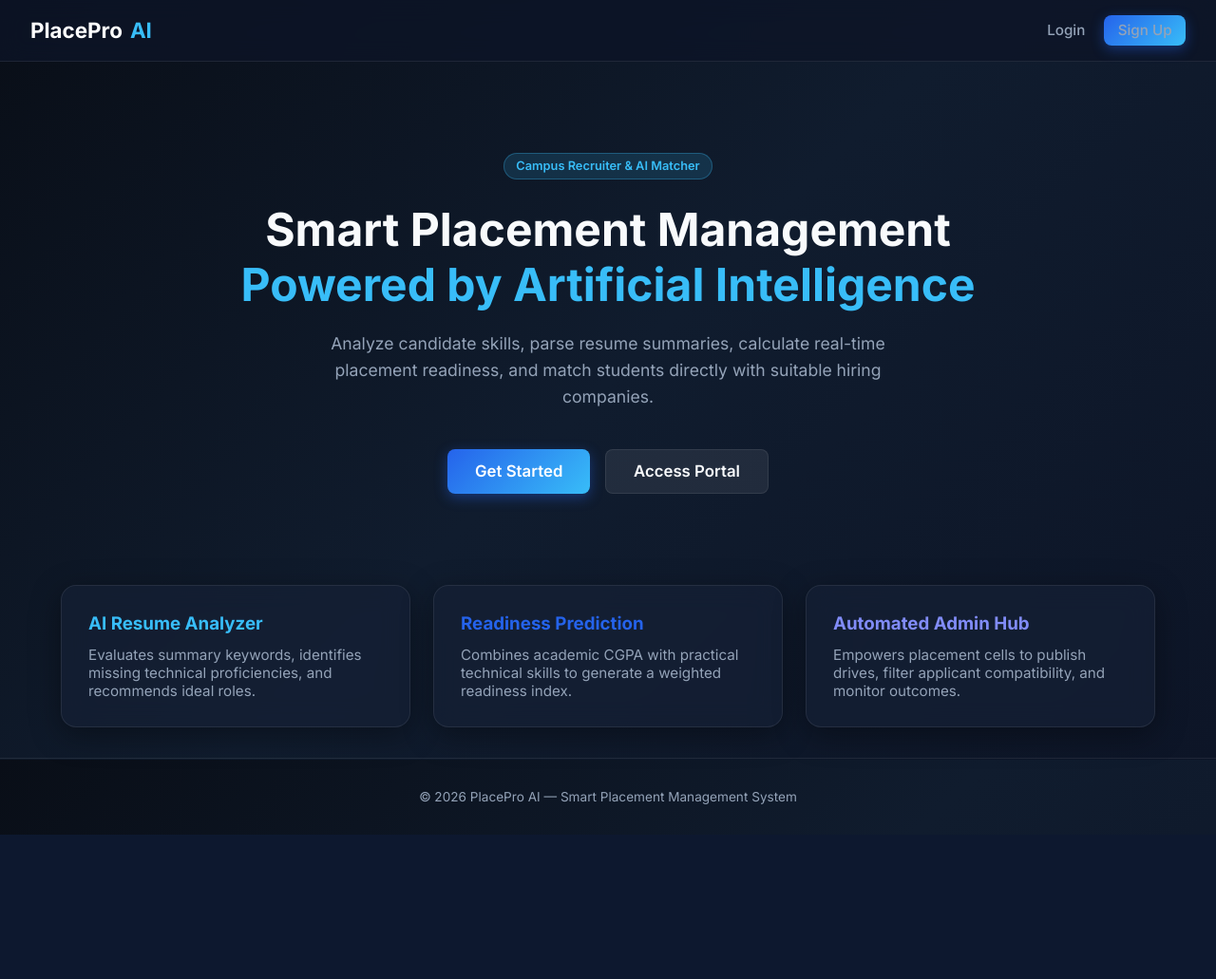
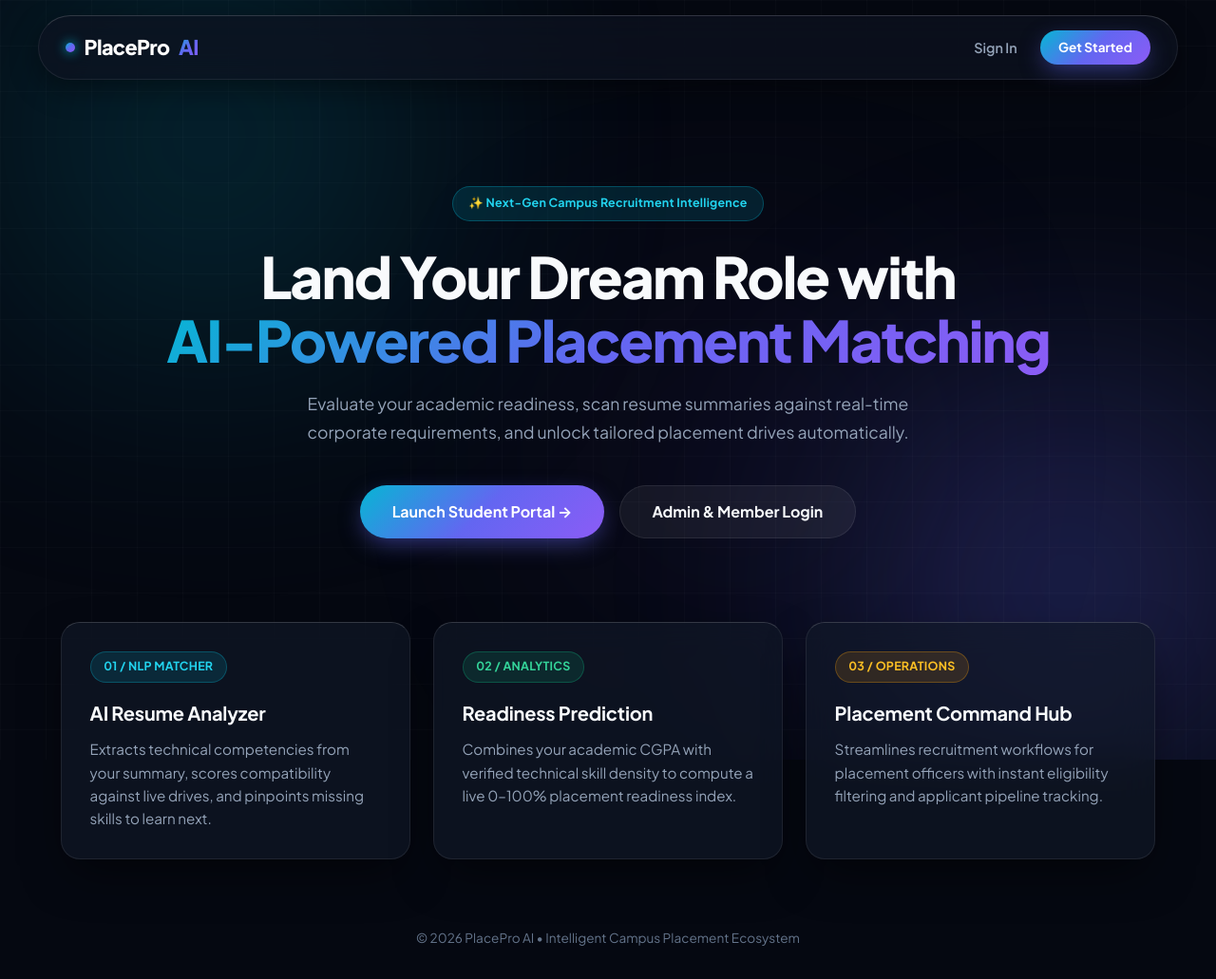
Before and after one commit to tejasw2007/placepro-ai, a Flask app: page / in a window 1280 px wide. Shown: the whole page at 95% size. Before the commit the page ends 879 px from the top, so only its background shows below. Run offline with Flask 3, Linux system fonts and the light colour scheme.

Commit message:
ui: upgrade to aurora mesh glassmorphism and modern SaaS design

```diff
--- a/app/static/css/style.css
+++ b/app/static/css/style.css
@@ -1,211 +1,347 @@
+@import url('https://fonts.googleapis.com/css2?family=Plus+Jakarta+Sans:wght@400;500;600;700;800&display=swap');
+
 :root {
-  --bg-gradient: linear-gradient(135deg, #090e17 0%, #101c2e 50%, #0d1527 100%);
-  --glass-bg: rgba(22, 33, 54, 0.65);
+  --bg-base: #050811;
+  --glass-surface: rgba(17, 25, 40, 0.65);
+  --glass-surface-hover: rgba(24, 35, 56, 0.78);
   --glass-border: rgba(255, 255, 255, 0.08);
-  --glass-shadow: 0 8px 32px 0 rgba(0, 0, 0, 0.37);
-  --accent-cyan: #38bdf8;
-  --accent-blue: #2563eb;
-  --accent-purple: #818cf8;
-  --text-main: #f8fafc;
-  --text-muted: #94a3b8;
+  --glass-highlight: rgba(255, 255, 255, 0.16);
+
+  --primary-cyan: #06b6d4;
+  --primary-indigo: #6366f1;
+  --primary-violet: #8b5cf6;
+  --gradient-brand: linear-gradient(135deg, #06b6d4 0%, #6366f1 50%, #8b5cf6 100%);
+  --gradient-glow: linear-gradient(135deg, rgba(6, 182, 212, 0.25), rgba(139, 92, 246, 0.25));
+
+  --text-primary: #f8fafc;
+  --text-secondary: #94a3b8;
+  --text-muted: #64748b;
+
   --success: #10b981;
   --warning: #f59e0b;
-  --danger: #ef4444;
+  --danger: #f43f5e;
+  --radius-lg: 20px;
+  --radius-md: 12px;
+  --shadow-ambient: 0 20px 50px -12px rgba(0, 0, 0, 0.6);
 }
 
 * {
   box-sizing: border-box;
   margin: 0;
   padding: 0;
-  font-family: 'Inter', -apple-system, BlinkMacSystemFont, "Segoe UI", Roboto, sans-serif;
+  font-family: 'Plus Jakarta Sans', -apple-system, BlinkMacSystemFont, sans-serif;
 }
 
 body {
-  background: var(--bg-gradient);
-  background-attachment: fixed;
-  color: var(--text-main);
+  background-color: var(--bg-base);
+  color: var(--text-primary);
   min-height: 100vh;
   display: flex;
   flex-direction: column;
+  overflow-x: hidden;
+  position: relative;
+  line-height: 1.6;
 }
 
-/* Glassmorphic Panels */
-.glass-card {
-  background: var(--glass-bg);
-  backdrop-filter: blur(14px);
-  -webkit-backdrop-filter: blur(14px);
-  border: 1px solid var(--glass-border);
-  border-radius: 16px;
-  box-shadow: var(--glass-shadow);
-  padding: 1.75rem;
-  transition: transform 0.25s ease, border-color 0.25s ease, box-shadow 0.25s ease;
+/* --- Animated Aurora Background Orbs --- */
+.aurora-bg {
+  position: fixed;
+  inset: 0;
+  z-index: 0;
+  pointer-events: none;
+  overflow: hidden;
 }
 
-.glass-card:hover {
-  border-color: rgba(56, 189, 248, 0.3);
-  transform: translateY(-2px);
-  box-shadow: 0 12px 40px 0 rgba(0, 0, 0, 0.45);
+.aurora-orb {
+  position: absolute;
+  border-radius: 50%;
+  filter: blur(130px);
+  opacity: 0.45;
+  animation: drift 18s infinite alternate ease-in-out;
 }
 
-/* Navbar */
+.orb-1 {
+  width: 500px;
+  height: 500px;
+  background: radial-gradient(circle, #06b6d4, transparent 70%);
+  top: -10%;
+  left: -5%;
+}
+
+.orb-2 {
+  width: 600px;
+  height: 600px;
+  background: radial-gradient(circle, #6366f1, transparent 70%);
+  bottom: -15%;
+  right: -10%;
+  animation-delay: -6s;
+}
+
+.orb-3 {
+  width: 350px;
+  height: 350px;
+  background: radial-gradient(circle, #8b5cf6, transparent 70%);
+  top: 40%;
+  left: 45%;
+  opacity: 0.25;
+  animation-duration: 24s;
+}
+
+@keyframes drift {
+  0% { transform: translate(0, 0) scale(1); }
+  50% { transform: translate(40px, -30px) scale(1.08); }
+  100% { transform: translate(-30px, 40px) scale(0.95); }
+}
+
+/* Subtle Grid Overlay */
+.grid-overlay {
+  position: fixed;
+  inset: 0;
+  background-image:
+    linear-gradient(rgba(255, 255, 255, 0.02) 1px, transparent 1px),
+    linear-gradient(90deg, rgba(255, 255, 255, 0.02) 1px, transparent 1px);
+  background-size: 48px 48px;
+  z-index: 0;
+  pointer-events: none;
+}
+
+/* --- Floating Glass Navbar --- */
 .navbar {
-  background: rgba(13, 21, 39, 0.8);
-  backdrop-filter: blur(12px);
-  border-bottom: 1px solid var(--glass-border);
-  padding: 1rem 2rem;
+  position: sticky;
+  top: 16px;
+  z-index: 100;
+  max-width: 1200px;
+  width: calc(100% - 32px);
+  margin: 16px auto 0;
+  padding: 0.85rem 1.75rem;
+  background: rgba(13, 19, 33, 0.72);
+  backdrop-filter: blur(20px);
+  -webkit-backdrop-filter: blur(20px);
+  border: 1px solid var(--glass-border);
+  border-top: 1px solid var(--glass-highlight);
+  border-radius: 100px;
   display: flex;
   justify-content: space-between;
   align-items: center;
-  position: sticky;
-  top: 0;
-  z-index: 100;
+  box-shadow: 0 10px 30px rgba(0, 0, 0, 0.4);
 }
 
 .nav-brand {
-  font-size: 1.4rem;
-  font-weight: 700;
+  font-size: 1.35rem;
+  font-weight: 800;
+  letter-spacing: -0.03em;
   color: #fff;
   text-decoration: none;
   display: flex;
   align-items: center;
-  gap: 0.5rem;
+  gap: 0.6rem;
+}
+
+.brand-dot {
+  width: 10px;
+  height: 10px;
+  border-radius: 50%;
+  background: var(--gradient-brand);
+  box-shadow: 0 0 12px var(--primary-cyan);
 }
 
 .nav-brand span {
-  color: var(--accent-cyan);
+  background: var(--gradient-brand);
+  -webkit-background-clip: text;
+  -webkit-text-fill-color: transparent;
 }
 
 .nav-links {
   display: flex;
-  gap: 1.25rem;
+  gap: 0.5rem;
   align-items: center;
 }
 
-.nav-links a {
-  color: var(--text-muted);
+.nav-links a:not(.btn) {
+  color: var(--text-secondary);
   text-decoration: none;
-  font-weight: 500;
-  font-size: 0.95rem;
-  transition: color 0.2s;
+  font-weight: 600;
+  font-size: 0.9rem;
+  padding: 0.5rem 1rem;
+  border-radius: 50px;
+  transition: all 0.2s ease;
 }
 
-.nav-links a:hover, .nav-links a.active {
-  color: var(--accent-cyan);
+.nav-links a:not(.btn):hover {
+  color: #fff;
+  background: rgba(255, 255, 255, 0.06);
 }
 
-/* Grid & Layout */
+/* --- Main Container & Entrance Animation --- */
 .container {
+  position: relative;
+  z-index: 2;
   max-width: 1200px;
-  margin: 2rem auto;
+  margin: 2.5rem auto;
   padding: 0 1.5rem;
   width: 100%;
   flex: 1;
+  animation: fadeUp 0.5s cubic-bezier(0.16, 1, 0.3, 1);
 }
 
+@keyframes fadeUp {
+  from { opacity: 0; transform: translateY(16px); }
+  to { opacity: 1; transform: translateY(0); }
+}
+
+/* --- Glass Cards --- */
+.glass-card {
+  background: var(--glass-surface);
+  backdrop-filter: blur(20px);
+  -webkit-backdrop-filter: blur(20px);
+  border: 1px solid var(--glass-border);
+  border-top: 1px solid var(--glass-highlight);
+  border-radius: var(--radius-lg);
+  padding: 1.85rem;
+  box-shadow: var(--shadow-ambient);
+  transition: transform 0.3s cubic-bezier(0.16, 1, 0.3, 1), border-color 0.3s ease, background 0.3s ease;
+}
+
+.glass-card:hover {
+  background: var(--glass-surface-hover);
+  border-color: rgba(99, 102, 241, 0.35);
+  transform: translateY(-4px);
+}
+
+/* --- Typography --- */
+h1 {
+  font-size: 2.15rem;
+  font-weight: 800;
+  letter-spacing: -0.03em;
+  line-height: 1.2;
+}
+
+h2 {
+  font-size: 1.65rem;
+  font-weight: 700;
+  letter-spacing: -0.02em;
+}
+
+h3 {
+  font-size: 1.15rem;
+  font-weight: 700;
+  letter-spacing: -0.01em;
+}
+
+/* --- Grids --- */
 .grid-2 {
   display: grid;
-  grid-template-columns: repeat(auto-fit, minmax(320px, 1fr));
+  grid-template-columns: repeat(auto-fit, minmax(340px, 1fr));
   gap: 1.5rem;
 }
 
 .grid-3 {
   display: grid;
-  grid-template-columns: repeat(auto-fit, minmax(280px, 1fr));
+  grid-template-columns: repeat(auto-fit, minmax(290px, 1fr));
   gap: 1.5rem;
 }
 
 .grid-4 {
   display: grid;
-  grid-template-columns: repeat(auto-fit, minmax(220px, 1fr));
+  grid-template-columns: repeat(auto-fit, minmax(230px, 1fr));
   gap: 1.25rem;
 }
 
-/* Buttons */
+/* --- Buttons --- */
 .btn {
   display: inline-flex;
   align-items: center;
   justify-content: center;
   gap: 0.5rem;
-  padding: 0.65rem 1.25rem;
-  border-radius: 8px;
-  font-size: 0.95rem;
-  font-weight: 600;
+  padding: 0.7rem 1.4rem;
+  border-radius: 50px;
+  font-size: 0.9rem;
+  font-weight: 700;
   cursor: pointer;
   border: none;
   text-decoration: none;
-  transition: all 0.2s ease;
+  transition: all 0.25s cubic-bezier(0.16, 1, 0.3, 1);
 }
 
 .btn-primary {
-  background: linear-gradient(135deg, var(--accent-blue), var(--accent-cyan));
+  background: var(--gradient-brand);
   color: #ffffff;
-  box-shadow: 0 4px 14px rgba(37, 99, 235, 0.4);
+  box-shadow: 0 8px 24px -4px rgba(99, 102, 241, 0.5);
 }
 
 .btn-primary:hover {
-  opacity: 0.95;
-  box-shadow: 0 6px 20px rgba(56, 189, 248, 0.5);
+  transform: translateY(-2px) scale(1.01);
+  box-shadow: 0 12px 30px -4px rgba(6, 182, 212, 0.65);
 }
 
 .btn-secondary {
-  background: rgba(255, 255, 255, 0.08);
-  color: var(--text-main);
+  background: rgba(255, 255, 255, 0.06);
+  color: var(--text-primary);
   border: 1px solid var(--glass-border);
 }
 
-.btn-secondary:hover {
-  background: rgba(255, 255, 255, 0.15);
+.btn-secondary:hover:not(:disabled) {
+  background: rgba(255, 255, 255, 0.12);
+  border-color: rgba(255, 255, 255, 0.2);
 }
 
-/* Forms */
+.btn:disabled {
+  opacity: 0.5;
+  cursor: not-allowed;
+}
+
+/* --- Forms --- */
 .form-group {
-  margin-bottom: 1.25rem;
+  margin-bottom: 1.35rem;
 }
 
 .form-group label {
   display: block;
-  margin-bottom: 0.4rem;
-  font-size: 0.9rem;
-  font-weight: 500;
-  color: var(--text-muted);
+  margin-bottom: 0.5rem;
+  font-size: 0.85rem;
+  font-weight: 600;
+  color: var(--text-secondary);
 }
 
 .form-control {
   width: 100%;
-  padding: 0.75rem 1rem;
-  background: rgba(13, 21, 39, 0.7);
+  padding: 0.85rem 1.1rem;
+  background: rgba(5, 8, 17, 0.65);
   border: 1px solid var(--glass-border);
-  border-radius: 8px;
+  border-radius: var(--radius-md);
   color: #fff;
   font-size: 0.95rem;
   outline: none;
-  transition: border-color 0.2s;
+  transition: all 0.2s ease;
 }
 
 .form-control:focus {
-  border-color: var(--accent-cyan);
+  border-color: var(--primary-cyan);
+  box-shadow: 0 0 0 3px rgba(6, 182, 212, 0.15);
 }
 
 textarea.form-control {
   resize: vertical;
-  min-height: 110px;
+  min-height: 115px;
 }
 
-/* Badges & Indicators */
+/* --- Pill Badges --- */
 .badge {
-  display: inline-block;
-  padding: 0.35rem 0.75rem;
+  display: inline-flex;
+  align-items: center;
+  padding: 0.35rem 0.85rem;
   border-radius: 50px;
-  font-size: 0.8rem;
-  font-weight: 600;
+  font-size: 0.78rem;
+  font-weight: 700;
+  letter-spacing: 0.02em;
 }
 
-.badge-success { background: rgba(16, 185, 129, 0.15); color: #34d399; border: 1px solid rgba(16, 185, 129, 0.3); }
-.badge-warning { background: rgba(245, 158, 11, 0.15); color: #fbbf24; border: 1px solid rgba(245, 158, 11, 0.3); }
-.badge-danger  { background: rgba(239, 68, 68, 0.15); color: #f87171; border: 1px solid rgba(239, 68, 68, 0.3); }
-.badge-info    { background: rgba(56, 189, 248, 0.15); color: #38bdf8; border: 1px solid rgba(56, 189, 248, 0.3); }
+.badge-success { background: rgba(16, 185, 129, 0.14); color: #34d399; border: 1px solid rgba(16, 185, 129, 0.3); }
+.badge-warning { background: rgba(245, 158, 11, 0.14); color: #fbbf24; border: 1px solid rgba(245, 158, 11, 0.3); }
+.badge-danger  { background: rgba(244, 63, 94, 0.14); color: #fb7185; border: 1px solid rgba(244, 63, 94, 0.3); }
+.badge-info    { background: rgba(6, 182, 212, 0.14); color: #22d3ee; border: 1px solid rgba(6, 182, 212, 0.3); }
 
-/* Tables */
+/* --- Modern Data Tables --- */
 .table-responsive {
   width: 100%;
   overflow-x: auto;
@@ -213,47 +349,84 @@ textarea.form-control {
 
 table {
   width: 100%;
-  border-collapse: collapse;
+  border-collapse: separate;
+  border-spacing: 0;
   text-align: left;
 }
 
-th, td {
-  padding: 1rem;
+th {
+  padding: 1rem 1.25rem;
+  color: var(--text-muted);
+  font-weight: 700;
+  font-size: 0.75rem;
+  text-transform: uppercase;
+  letter-spacing: 0.08em;
   border-bottom: 1px solid var(--glass-border);
 }
 
-th {
-  color: var(--text-muted);
-  font-weight: 600;
-  font-size: 0.85rem;
-  text-transform: uppercase;
-  letter-spacing: 0.05em;
+td {
+  padding: 1.15rem 1.25rem;
+  border-bottom: 1px solid rgba(255, 255, 255, 0.04);
+  font-size: 0.92rem;
 }
 
-/* Flash Messages */
+tbody tr {
+  transition: background 0.2s ease;
+}
+
+tbody tr:hover {
+  background: rgba(255, 255, 255, 0.03);
+}
+
+/* --- Flash Alerts --- */
 .alert {
-  padding: 1rem;
-  border-radius: 8px;
-  margin-bottom: 1.5rem;
-  font-size: 0.95rem;
-  border: 1px solid transparent;
+  padding: 1rem 1.25rem;
+  border-radius: var(--radius-md);
+  margin-bottom: 1.75rem;
+  font-size: 0.92rem;
+  font-weight: 500;
+  backdrop-filter: blur(12px);
 }
-.alert-success { background: rgba(16, 185, 129, 0.15); border-color: rgba(16, 185, 129, 0.4); color: #6ee7b7; }
-.alert-danger  { background: rgba(239, 68, 68, 0.15); border-color: rgba(239, 68, 68, 0.4); color: #fca5a5; }
-.alert-warning { background: rgba(245, 158, 11, 0.15); border-color: rgba(245, 158, 11, 0.4); color: #fde68a; }
-.alert-info    { background: rgba(56, 189, 248, 0.15); border-color: rgba(56, 189, 248, 0.4); color: #bae6fd; }
+.alert-success { background: rgba(16, 185, 129, 0.15); border: 1px solid rgba(16, 185, 129, 0.35); color: #6ee7b7; }
+.alert-danger  { background: rgba(244, 63, 94, 0.15); border: 1px solid rgba(244, 63, 94, 0.35); color: #fda4af; }
+.alert-warning { background: rgba(245, 158, 11, 0.15); border: 1px solid rgba(245, 158, 11, 0.35); color: #fcd34d; }
+.alert-info    { background: rgba(6, 182, 212, 0.15); border: 1px solid rgba(6, 182, 212, 0.35); color: #67e8f9; }
 
-/* Progress Bar */
+/* --- Animated Progress Gauge --- */
 .progress-bar-container {
-  background: rgba(255, 255, 255, 0.08);
+  background: rgba(255, 255, 255, 0.06);
   height: 10px;
-  border-radius: 6px;
+  border-radius: 50px;
   overflow: hidden;
-  margin-top: 0.5rem;
+  margin-top: 0.75rem;
 }
+
 .progress-fill {
   height: 100%;
-  border-radius: 6px;
-  background: linear-gradient(90deg, var(--accent-blue), var(--accent-cyan));
-  transition: width 0.6s cubic-bezier(0.4, 0, 0.2, 1);
+  border-radius: 50px;
+  background: var(--gradient-brand);
+  box-shadow: 0 0 12px rgba(6, 182, 212, 0.6);
+  transition: width 0.8s cubic-bezier(0.16, 1, 0.3, 1);
 }
+
+/* --- Hero Gradient Text --- */
+.text-gradient {
+  background: var(--gradient-brand);
+  -webkit-background-clip: text;
+  -webkit-text-fill-color: transparent;
+}
+
+/* --- Responsive Mobile Nav --- */
+@media (max-width: 768px) {
+  .navbar {
+    flex-direction: column;
+    border-radius: 20px;
+    gap: 0.75rem;
+    padding: 1rem;
+  }
+  .nav-links {
+    flex-wrap: wrap;
+    justify-content: center;
+  }
+  h1 { font-size: 1.75rem; }
+}
--- a/app/templates/base.html
+++ b/app/templates/base.html
@@ -3,39 +3,46 @@
 <head>
   <meta charset="UTF-8">
   <meta name="viewport" content="width=device-width, initial-scale=1.0">
-  <title>{% block title %}PlacePro AI{% endblock %}</title>
+  <title>{% block title %}PlacePro AI — Smart Campus Recruitment{% endblock %}</title>
   <link rel="stylesheet" href="{{ url_for('static', filename='css/style.css') }}">
-  <link rel="preconnect" href="https://fonts.googleapis.com">
-  <link rel="preconnect" href="https://fonts.gstatic.com" crossorigin>
-  <link href="https://fonts.googleapis.com/css2?family=Inter:wght@400;500;600;700&display=swap" rel="stylesheet">
 </head>
 <body>
 
+  <!-- Animated Ambient Background -->
+  <div class="aurora-bg">
+    <div class="aurora-orb orb-1"></div>
+    <div class="aurora-orb orb-2"></div>
+    <div class="aurora-orb orb-3"></div>
+  </div>
+  <div class="grid-overlay"></div>
+
+  <!-- Floating Pill Navbar -->
   <nav class="navbar">
     <a href="{{ url_for('auth.home') }}" class="nav-brand">
+      <div class="brand-dot"></div>
       PlacePro <span>AI</span>
     </a>
     <div class="nav-links">
       {% if current_user.is_authenticated %}
         {% if current_user.role == 'student' %}
           <a href="{{ url_for('student.dashboard') }}">Dashboard</a>
-          <a href="{{ url_for('student.analyzer') }}">AI Resume Analyzer</a>
-          <a href="{{ url_for('student.drives') }}">Placements</a>
+          <a href="{{ url_for('student.analyzer') }}">AI Analyzer</a>
+          <a href="{{ url_for('student.drives') }}">Drives</a>
           <a href="{{ url_for('student.profile') }}">Profile</a>
         {% elif current_user.role == 'admin' %}
-          <a href="{{ url_for('admin.dashboard') }}">Admin Dashboard</a>
+          <a href="{{ url_for('admin.dashboard') }}">Overview</a>
           <a href="{{ url_for('admin.new_drive') }}">Post Drive</a>
           <a href="{{ url_for('admin.applicants') }}">Applicants</a>
         {% endif %}
-        <a href="{{ url_for('auth.logout') }}" class="btn btn-secondary" style="padding: 0.4rem 0.8rem;">Logout</a>
+        <a href="{{ url_for('auth.logout') }}" class="btn btn-secondary" style="padding: 0.45rem 1.1rem; font-size: 0.85rem;">Sign Out</a>
       {% else %}
-        <a href="{{ url_for('auth.login') }}">Login</a>
-        <a href="{{ url_for('auth.register') }}" class="btn btn-primary" style="padding: 0.4rem 0.9rem;">Sign Up</a>
+        <a href="{{ url_for('auth.login') }}">Sign In</a>
+        <a href="{{ url_for('auth.register') }}" class="btn btn-primary" style="padding: 0.45rem 1.2rem; font-size: 0.85rem;">Get Started</a>
       {% endif %}
     </div>
   </nav>
 
-  <div class="container">
+  <main class="container">
     {% with messages = get_flashed_messages(with_categories=true) %}
       {% if messages %}
         {% for category, message in messages %}
@@ -45,10 +52,10 @@
     {% endwith %}
 
     {% block content %}{% endblock %}
-  </div>
+  </main>
 
-  <footer style="text-align: center; padding: 2rem 0; color: var(--text-muted); font-size: 0.85rem; border-top: 1px solid var(--glass-border);">
-    &copy; 2026 PlacePro AI — Smart Placement Management System
+  <footer style="position: relative; z-index: 2; text-align: center; padding: 2rem 1rem; color: var(--text-muted); font-size: 0.85rem;">
+    &copy; 2026 PlacePro AI &bull; Intelligent Campus Placement Ecosystem
   </footer>
 
 </body>
--- a/app/templates/index.html
+++ b/app/templates/index.html
@@ -1,31 +1,49 @@
 {% extends "base.html" %}
 {% block content %}
-<div style="text-align: center; padding: 4rem 1rem;">
-  <span class="badge badge-info" style="margin-bottom: 1.5rem;">Campus Recruiter & AI Matcher</span>
-  <h1 style="font-size: 3rem; font-weight: 700; margin-bottom: 1.25rem; line-height: 1.2;">
-    Smart Placement Management <br><span style="color: var(--accent-cyan);">Powered by Artificial Intelligence</span>
+<div style="text-align: center; padding: 4.5rem 1rem 3.5rem;">
+  <div class="badge badge-info" style="margin-bottom: 1.5rem; padding: 0.45rem 1rem;">
+    ✨ Next-Gen Campus Recruitment Intelligence
+  </div>
+  <h1 style="font-size: clamp(2.2rem, 5vw, 3.75rem); font-weight: 800; margin-bottom: 1.25rem; line-height: 1.12;">
+    Land Your Dream Role with <br>
+    <span class="text-gradient">AI-Powered Placement Matching</span>
   </h1>
-  <p style="color: var(--text-muted); max-width: 650px; margin: 0 auto 2.5rem; font-size: 1.1rem; line-height: 1.6;">
-    Analyze candidate skills, parse resume summaries, calculate real-time placement readiness, and match students directly with suitable hiring companies.
+  <p style="color: var(--text-secondary); max-width: 640px; margin: 0 auto 2.5rem; font-size: 1.1rem; line-height: 1.7;">
+    Evaluate your academic readiness, scan resume summaries against real-time corporate requirements, and unlock tailored placement drives automatically.
   </p>
-  <div style="display: flex; gap: 1rem; justify-content: center;">
-    <a href="{{ url_for('auth.register') }}" class="btn btn-primary" style="font-size: 1.05rem; padding: 0.8rem 1.8rem;">Get Started</a>
-    <a href="{{ url_for('auth.login') }}" class="btn btn-secondary" style="font-size: 1.05rem; padding: 0.8rem 1.8rem;">Access Portal</a>
+  <div style="display: flex; gap: 1rem; justify-content: center; flex-wrap: wrap;">
+    <a href="{{ url_for('auth.register') }}" class="btn btn-primary" style="font-size: 1rem; padding: 0.9rem 2.1rem;">
+      Launch Student Portal &rarr;
+    </a>
+    <a href="{{ url_for('auth.login') }}" class="btn btn-secondary" style="font-size: 1rem; padding: 0.9rem 2.1rem;">
+      Admin & Member Login
+    </a>
   </div>
 </div>
 
 <div class="grid-3" style="margin-top: 2rem;">
   <div class="glass-card">
-    <h3 style="color: var(--accent-cyan); margin-bottom: 0.75rem;">AI Resume Analyzer</h3>
-    <p style="color: var(--text-muted); font-size: 0.95rem;">Evaluates summary keywords, identifies missing technical proficiencies, and recommends ideal roles.</p>
+    <div class="badge badge-info" style="margin-bottom: 1rem;">01 / NLP MATCHER</div>
+    <h3 style="margin-bottom: 0.65rem; font-size: 1.25rem;">AI Resume Analyzer</h3>
+    <p style="color: var(--text-secondary); font-size: 0.95rem;">
+      Extracts technical competencies from your summary, scores compatibility against live drives, and pinpoints missing skills to learn next.
+    </p>
   </div>
+
   <div class="glass-card">
-    <h3 style="color: var(--accent-blue); margin-bottom: 0.75rem;">Readiness Prediction</h3>
-    <p style="color: var(--text-muted); font-size: 0.95rem;">Combines academic CGPA with practical technical skills to generate a weighted readiness index.</p>
+    <div class="badge badge-success" style="margin-bottom: 1rem;">02 / ANALYTICS</div>
+    <h3 style="margin-bottom: 0.65rem; font-size: 1.25rem;">Readiness Prediction</h3>
+    <p style="color: var(--text-secondary); font-size: 0.95rem;">
+      Combines your academic CGPA with verified technical skill density to compute a live 0–100% placement readiness index.
+    </p>
   </div>
+
   <div class="glass-card">
-    <h3 style="color: var(--accent-purple); margin-bottom: 0.75rem;">Automated Admin Hub</h3>
-    <p style="color: var(--text-muted); font-size: 0.95rem;">Empowers placement cells to publish drives, filter applicant compatibility, and monitor outcomes.</p>
+    <div class="badge badge-warning" style="margin-bottom: 1rem;">03 / OPERATIONS</div>
+    <h3 style="margin-bottom: 0.65rem; font-size: 1.25rem;">Placement Command Hub</h3>
+    <p style="color: var(--text-secondary); font-size: 0.95rem;">
+      Streamlines recruitment workflows for placement officers with instant eligibility filtering and applicant pipeline tracking.
+    </p>
   </div>
 </div>
 {% endblock %}
```
